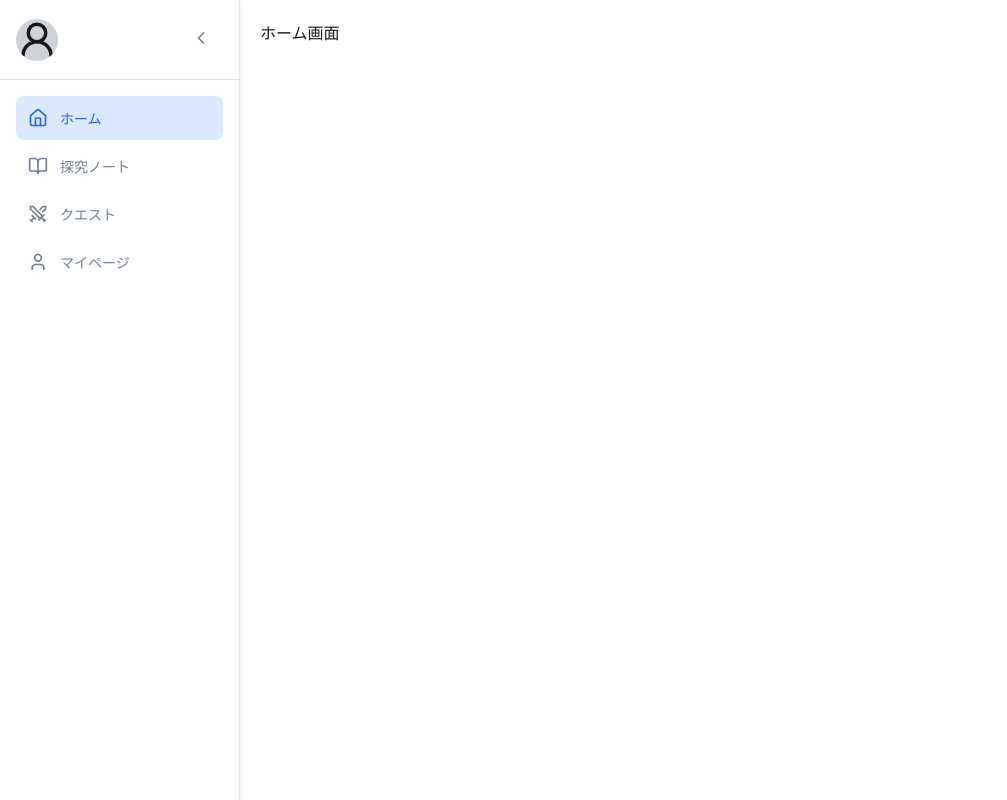
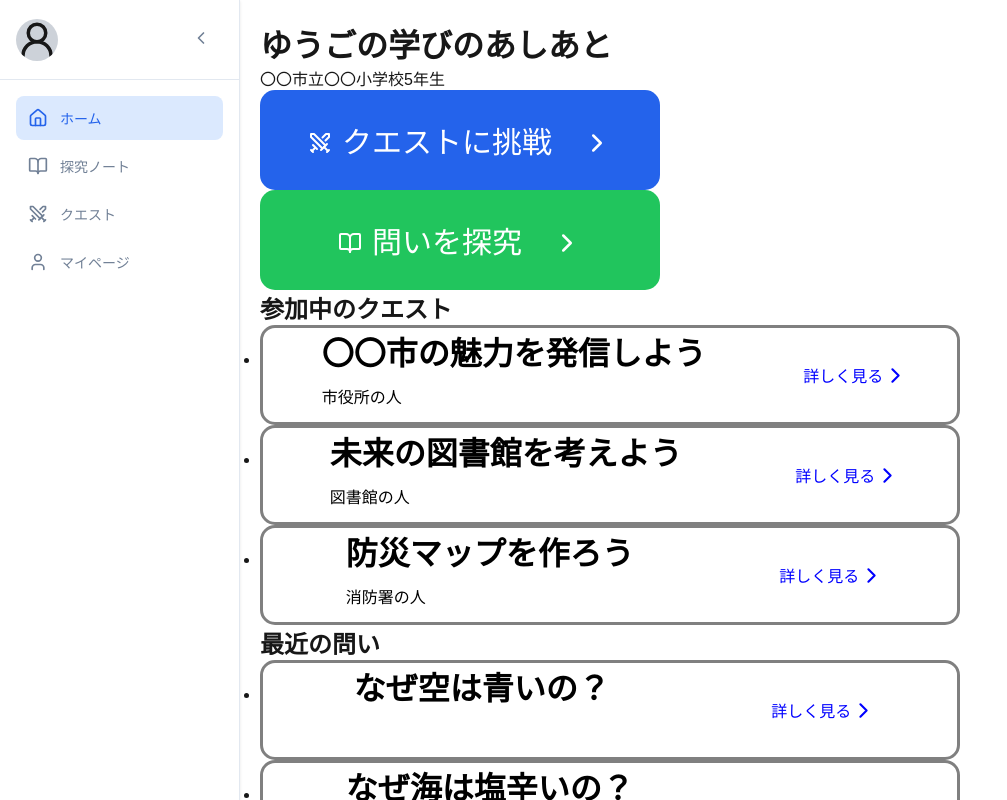
Before and after one commit to u5u5u5u/erfaring, a Next.js app: page /home in a window 1280 px wide. Shown: the top 800 px of the page, without its empty margins (0-1007 px from the left). Built offline with nearby package versions, Linux system fonts and the light colour scheme.

Commit message:
add:必要な要素追加#17

```diff
--- a/src/app/(student)/home/page.tsx
+++ b/src/app/(student)/home/page.tsx
@@ -1,3 +1,94 @@
+import type { User } from "@/types/user";
+import Button from "@/component/Button";
+import { BookOpen, Swords } from "lucide-react";
+import Quest from "@/component/Quest";
+import type { quest } from "@/types/quest";
+import type { Question } from "@/types/question";
+
 export default function HomePage() {
-  return <div>ホーム画面</div>;
+  const dummyUser: User = {
+    id: "1",
+    name: "ゆうご",
+    email: "jinnai@example.com",
+    password: "password",
+    imageUrl: "https://example.com/avatar.jpg",
+    role: "student",
+    schoolId: "〇〇市立〇〇小学校",
+    grade: 5,
+  };
+
+  const dummyQuests: quest[] = [
+    {
+      id: "1",
+      name: "市役所の人",
+      title: "〇〇市の魅力を発信しよう",
+    },
+    {
+      id: "2",
+      name: "図書館の人",
+      title: "未来の図書館を考えよう",
+    },
+    {
+      id: "3",
+      name: "消防署の人",
+      title: "防災マップを作ろう",
+    },
+  ];
+
+  const dummyQuestions: Question[] = [
+    {
+      id: "1",
+      title: "なぜ空は青いの？",
+    },
+    {
+      id: "2",
+      title: "なぜ海は塩辛いの？",
+    },
+    {
+      id: "3",
+      title: "なぜ葉っぱは緑色なの？",
+    },
+  ];
+
+  return (
+    <div>
+      <div>
+        <h1>{dummyUser.name}の学びのあしあと</h1>
+        <p>
+          {dummyUser.schoolId}
+          {dummyUser.grade}年生
+        </p>
+      </div>
+      <div>
+        <div>
+          <Button color="#2463EB" icon={<Swords />} link="/quest">
+            クエストに挑戦
+          </Button>
+          <Button color="#21C55D" icon={<BookOpen />} link="/question">
+            問いを探究
+          </Button>
+        </div>
+        <div>
+          <h2>参加中のクエスト</h2>
+          <ul>
+            {dummyQuests.map((quest) => (
+              <li key={quest.id}>
+                <Quest theme={quest.title} people={quest.name} />
+              </li>
+            ))}
+          </ul>
+        </div>
+        <div>
+          <h2>最近の問い</h2>
+          <ul>
+            {dummyQuestions.map((question) => (
+              <li key={question.id}>
+                <Quest theme={question.title} />
+              </li>
+            ))}
+          </ul>
+        </div>
+      </div>
+    </div>
+  );
 }
--- a/src/types/quest.ts
+++ b/src/types/quest.ts
@@ -1,7 +1,5 @@
-interface quest {
+export interface quest {
   id: string;
   name: string;
   title: string;
 }
-
-export default quest;
--- /dev/null
+++ b/src/types/question.ts
@@ -0,0 +1,4 @@
+export interface Question {
+  id: string;
+  title: string;
+}
--- /dev/null
+++ b/src/types/user.ts
@@ -0,0 +1,10 @@
+export interface User {
+  id: string;
+  name: string;
+  email?: string;
+  password: string;
+  imageUrl?: string;
+  role: "admin" | "student" | "teacher" | "guest";
+  schoolId?: string;
+  grade?: number;
+}
```
